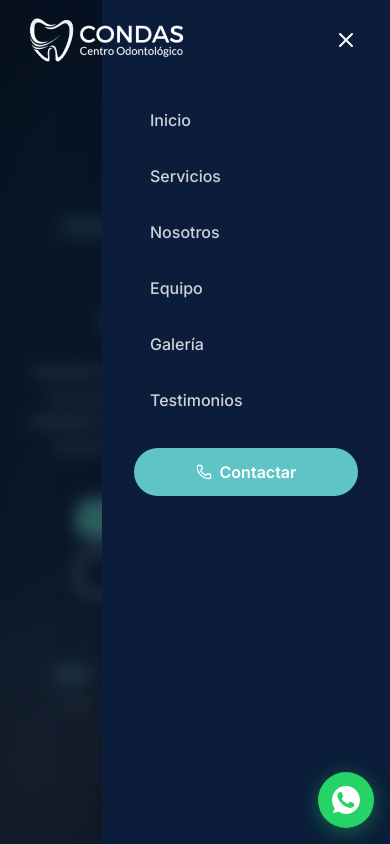
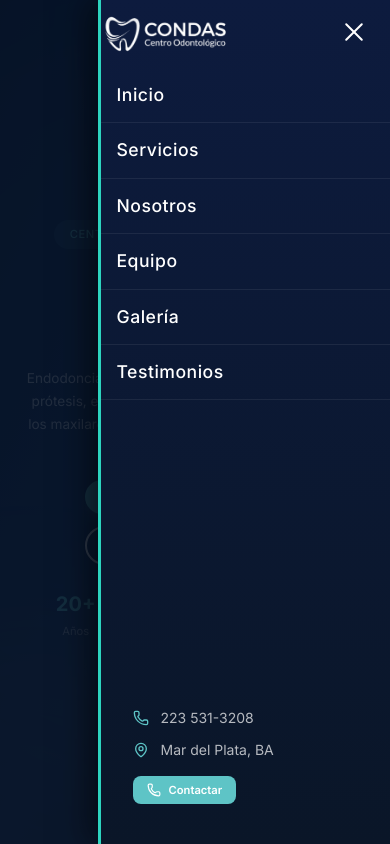
Before and after one commit to augussto12/condas, a React (Vite) app: page / in a window 390 px wide. Both pictures are taken after a click on the button 346 px from the left and 40 px from the top of the page. Shown: the top 844 px of the page. Built offline with nearby package versions, Linux system fonts and the light colour scheme.

Commit message:
fixes en mobile

```diff
--- a/src/components/layout/Navbar.tsx
+++ b/src/components/layout/Navbar.tsx
@@ -1,6 +1,6 @@
 import { useState, useEffect } from 'react';
 import { motion, AnimatePresence } from 'framer-motion';
-import { Menu, X, Phone } from 'lucide-react';
+import { Phone, MapPin } from 'lucide-react';
 import { NAV_LINKS, CONTACT_INFO } from '../../constants/navigation';
 import logoSrc from '../../assets/LOGO-CONDAS_Mesa-de-trabajo-1-copia-3-300x101.png';
 
@@ -17,18 +17,42 @@ export default function Navbar() {
     // Lock body scroll when mobile menu is open
     useEffect(() => {
         if (mobileOpen) {
+            const scrollY = window.scrollY;
+            document.body.style.top = `-${scrollY}px`;
             document.body.classList.add('menu-open');
         } else {
+            const scrollY = document.body.style.top;
             document.body.classList.remove('menu-open');
+            document.body.style.top = '';
+            window.scrollTo(0, parseInt(scrollY || '0') * -1);
         }
-        return () => document.body.classList.remove('menu-open');
+        return () => {
+            const scrollY = document.body.style.top;
+            document.body.classList.remove('menu-open');
+            document.body.style.top = '';
+            if (scrollY) window.scrollTo(0, parseInt(scrollY) * -1);
+        };
     }, [mobileOpen]);
 
     const handleNavClick = (href: string) => {
         setMobileOpen(false);
+        setTimeout(() => {
             const el = document.querySelector(href);
-        if (el) el.scrollIntoView({ behavior: 'smooth' });
+            if (el) {
+                // Offset calculation if header is fixed
+                const headerOffset = window.innerWidth < 768 ? 68 : 80; // approximate header height
+                const elementPosition = el.getBoundingClientRect().top;
+                const offsetPosition = elementPosition + window.scrollY - headerOffset;
+
+                window.scrollTo({
+                    top: offsetPosition,
+                    behavior: 'smooth'
+                });
+            }
+        }, 100);
     };
+
+    const isHeaderScrolled = scrolled && !mobileOpen;
 
     return (
         <>
@@ -37,35 +61,33 @@ export default function Navbar() {
                 animate={{ y: 0 }}
                 transition={{ duration: 0.5 }}
                 className={`
-          fixed top-0 left-0 right-0 z-50
+          fixed top-0 left-0 right-0 z-[9999]
           transition-all duration-500
-          ${scrolled
+          ${isHeaderScrolled
                         ? 'backdrop-blur-xl shadow-lg'
                         : 'bg-transparent'}
         `}
-                style={scrolled ? {
-                    backgroundColor: 'rgba(240, 249, 249, 0.78)',
-                    borderBottom: '1px solid rgba(94, 196, 198, 0.1)',
-                    boxShadow: '0 4px 30px rgba(11, 29, 58, 0.06)',
+                style={isHeaderScrolled ? {
+                    backgroundColor: 'rgba(13, 27, 62, 0.96)',
+                    borderBottom: '1px solid rgba(45, 212, 191, 0.15)',
+                    boxShadow: '0 4px 30px rgba(0,0,0,0.3)',
                 } : undefined}
             >
                 <div style={{ maxWidth: '1024px', marginLeft: 'auto', marginRight: 'auto', paddingLeft: '1.5rem', paddingRight: '1.5rem' }}>
-                    <div className="flex items-center justify-between" style={{ height: '5rem' }}>
+                    <div className="flex items-center justify-between h-[4rem] md:h-[5rem]">
                         {/* Logo */}
                         <a
                             href="#inicio"
                             onClick={(e) => { e.preventDefault(); handleNavClick('#inicio'); }}
                             style={{ display: 'flex', alignItems: 'center' }}
+                            className={`transition-opacity duration-300 ${mobileOpen ? 'md:opacity-100 opacity-0' : 'opacity-100'}`}
                         >
                             <img
                                 src={logoSrc}
                                 alt="Consultorios Condas"
-                                className="navbar-logo"
+                                className="h-[2.75rem] md:h-[3.5rem] w-auto transition-all duration-300"
                                 style={{
-                                    height: '3.5rem',
-                                    width: 'auto',
-                                    filter: scrolled ? 'none' : 'brightness(0) invert(1)',
-                                    transition: 'filter 0.5s ease',
+                                    filter: 'brightness(0) invert(1)',
                                 }}
                             />
                         </a>
@@ -77,10 +99,7 @@ export default function Navbar() {
                                     key={link.href}
                                     href={link.href}
                                     onClick={(e) => { e.preventDefault(); handleNavClick(link.href); }}
-                                    className={`font-medium rounded-lg transition-all duration-200 ${scrolled
-                                        ? 'text-primary/70 hover:text-primary hover:bg-primary/5'
-                                        : 'text-white/80 hover:text-white hover:bg-white/10'
-                                        }`}
+                                    className={`font-medium rounded-lg transition-all duration-200 text-white/80 hover:text-white hover:bg-white/10`}
                                     style={{ padding: '0.5rem 0.75rem', fontSize: '0.85rem' }}
                                 >
                                     {link.label}
@@ -99,73 +118,176 @@ export default function Navbar() {
                             </a>
                         </nav>
 
-                        {/* Mobile Toggle */}
+                        {/* Mobile Toggle (CSS Morphing Hamburger) */}
                         <button
                             onClick={() => setMobileOpen(!mobileOpen)}
-                            className={`md:hidden rounded-lg transition-colors cursor-pointer ${scrolled ? 'text-primary hover:bg-primary/5' : 'text-white hover:bg-white/10'
-                                }`}
-                            style={{ padding: '0.5rem' }}
+                            className="md:hidden relative w-[24px] h-[18px] flex flex-col justify-between items-center cursor-pointer border-none bg-transparent p-0 z-[70]"
                             aria-label="Toggle menu"
                         >
-                            {mobileOpen ? <X size={24} /> : <Menu size={24} />}
+                            <span className={`absolute left-0 w-full h-[2px] rounded-full transition-all duration-300 ${mobileOpen ? 'top-1/2 -translate-y-1/2 rotate-45' : 'top-0'
+                                }`} style={{ backgroundColor: '#ffffff' }} />
+
+                            <span className={`absolute left-0 top-1/2 -translate-y-1/2 w-full h-[2px] rounded-full transition-all duration-300 ${mobileOpen ? 'opacity-0' : 'opacity-100'
+                                }`} style={{ backgroundColor: '#ffffff' }} />
+
+                            <span className={`absolute left-0 w-full h-[2px] rounded-full transition-all duration-300 ${mobileOpen ? 'top-1/2 -translate-y-1/2 -rotate-45' : 'bottom-0'
+                                }`} style={{ backgroundColor: '#ffffff' }} />
                         </button>
                     </div>
                 </div>
             </motion.header>
 
-            {/* Mobile Menu */}
+            {/* Mobile Menu Drawer */}
             <AnimatePresence>
                 {mobileOpen && (
+                    <>
+                        {/* Dark Overlay */}
                         <motion.div
-                        initial={{ opacity: 0, x: '100%' }}
-                        animate={{ opacity: 1, x: 0 }}
-                        exit={{ opacity: 0, x: '100%' }}
-                        transition={{ type: 'spring', stiffness: 300, damping: 30 }}
-                        className="fixed inset-0 z-40 md:hidden"
-                    >
-                        <div
-                            className="absolute inset-0 bg-black/50 backdrop-blur-sm"
+                            initial={{ opacity: 0 }}
+                            animate={{ opacity: 0.85 }}
+                            exit={{ opacity: 0 }}
+                            transition={{ duration: 0.15 }}
+                            className="fixed inset-0 bg-[#071225] z-[990] md:hidden"
                             onClick={() => setMobileOpen(false)}
                         />
-                        <div className="absolute right-0 top-0 bottom-0 bg-primary shadow-2xl"
-                            style={{ width: '18rem', padding: '2rem', paddingTop: '6rem' }}>
-                            <nav style={{ display: 'flex', flexDirection: 'column', gap: '0.5rem' }}>
-                                {NAV_LINKS.map((link) => (
-                                    <a
+
+                        {/* Right Drawer */}
+                        <motion.div
+                            initial={{ x: '100%' }}
+                            animate={{ x: 0 }}
+                            exit={{ x: '100%' }}
+                            transition={{ type: 'tween', ease: [0.4, 0, 0.2, 1], duration: 0.35 }}
+                            className="fixed top-0 bottom-0 right-0 z-[999] flex flex-col md:hidden"
+                            style={{
+                                width: '75%',
+                                maxWidth: '320px',
+                                background: 'linear-gradient(180deg, #0D1B3E 0%, #0a1628 100%)',
+                                borderLeft: '3px solid #2DD4BF',
+                                boxShadow: '-10px 0 30px rgba(0,0,0,0.5)'
+                            }}
+                        >
+                            {/* Drawer Header (Logo inside panel) */}
+                            <div className="flex items-center h-[4.25rem] md:h-[5rem] pl-8">
+                                <img
+                                    src={logoSrc}
+                                    alt="Consultorios Condas"
+                                    className="h-[2.75rem] md:h-[3.5rem] w-auto"
+                                    style={{
+                                        filter: 'brightness(0) invert(1)',
+                                    }}
+                                />
+                                {/* The X is provided by the header's morphing hamburger positioned exactly here */}
+                            </div>
+
+                            {/* Drawer Links - scrollable area */}
+                            <div className="flex-1 overflow-y-auto overflow-x-hidden px-8 pt-4">
+                                <nav className="flex flex-col">
+                                    {NAV_LINKS.map((link, i) => (
+                                        <motion.a
                                             key={link.href}
                                             href={link.href}
+                                            initial={{ opacity: 0, x: 20 }}
+                                            animate={{ opacity: 1, x: 0 }}
+                                            exit={{ opacity: 0, x: 20 }}
+                                            transition={{ duration: 0.3, delay: 0.1 + i * 0.05 }}
                                             onClick={(e) => { e.preventDefault(); handleNavClick(link.href); }}
-                                        className="text-white/80 hover:text-white hover:bg-white/10
-                      rounded-xl font-medium transition-all duration-200"
-                                        style={{ padding: '0.75rem 1rem', minHeight: '44px', display: 'flex', alignItems: 'center' }}
+                                            className="mobile-nav-link"
                                         >
                                             {link.label}
-                                    </a>
+                                        </motion.a>
                                     ))}
+                                </nav>
+                            </div>
+
+                            {/* Bottom Contact Info - fixed at bottom of drawer */}
+                            <motion.div
+                                initial={{ opacity: 0, y: 20 }}
+                                animate={{ opacity: 1, y: 0 }}
+                                exit={{ opacity: 0, y: 20 }}
+                                transition={{ duration: 0.3, delay: 0.4 }}
+                                style={{
+                                    padding: '1.25rem 2rem 2.5rem 2rem',
+                                    display: 'flex',
+                                    flexDirection: 'column',
+                                    gap: '0.75rem',
+                                }}
+                            >
+                                <div className="flex items-center gap-3 text-white/70 text-sm">
+                                    <Phone size={16} className="text-accent shrink-0" />
+                                    <span>223 531-3208</span>
+                                </div>
+                                <div className="flex items-center gap-3 text-white/70 text-sm">
+                                    <MapPin size={16} className="text-accent shrink-0" />
+                                    <span>Mar del Plata, BA</span>
+                                </div>
+
                                 <a
                                     href={CONTACT_INFO.whatsapp}
                                     target="_blank"
                                     rel="noopener noreferrer"
-                                    className="bg-accent text-white font-semibold rounded-full hover:bg-accent-dark transition-all duration-300"
-                                    style={{ marginTop: '1rem', display: 'flex', alignItems: 'center', justifyContent: 'center', gap: '0.5rem', padding: '0.75rem 1.5rem', minHeight: '44px' }}
+                                    className="bg-accent text-white font-semibold rounded-lg hover:bg-accent-dark transition-all duration-300 flex items-center justify-center gap-2"
+                                    style={{ padding: '0.35rem 0.875rem', alignSelf: 'flex-start', fontSize: '0.7rem', marginTop: '0.25rem' }}
                                 >
-                                    <Phone size={16} />
+                                    <Phone size={14} />
                                     Contactar
                                 </a>
-                            </nav>
-                        </div>
                             </motion.div>
-                )}
-            </AnimatePresence>
+                        </motion.div>
+                    </>
+                )
+                }
+            </AnimatePresence >
 
-            {/* Responsive logo */}
-            <style>{`
+            {/* Styles */}
+            < style > {`
                 @media (max-width: 380px) {
                     .navbar-logo {
                         height: 2.5rem !important;
                     }
                 }
-            `}</style>
+
+                .mobile-nav-link {
+                    display: flex;
+                    align-items: center;
+                    padding: 14px 0;
+                    font-size: 1.1rem;
+                    font-weight: 500;
+                    letter-spacing: 0.5px;
+                    color: #ffffff;
+                    border-bottom: 1px solid rgba(255,255,255,0.07);
+                    transition: color 0.2s ease;
+                    position: relative;
+                    text-decoration: none;
+                    padding-left: 16px;
+                }
+
+                .mobile-nav-link::before {
+                    content: '';
+                    position: absolute;
+                    left: 0;
+                    top: 50%;
+                    transform: translateY(-50%);
+                    width: 5px;
+                    height: 5px;
+                    border-radius: 50%;
+                    background-color: #C9A96E;
+                    opacity: 0;
+                    transition: opacity 0.2s ease, transform 0.2s ease;
+                }
+                .mobile-nav-link:hover, .mobile-nav-link:active {
+                    color: #2DD4BF;
+                }
+                .mobile-nav-link:hover::before, .mobile-nav-link:active::before {
+                    opacity: 1;
+                    transform: translateY(-50%) scale(1.2);
+                }
+                body.menu-open {
+                    overflow: hidden;
+                    position: fixed;
+                    width: 100%;
+                    touch-action: none;
+                }
+            `}</style >
         </>
     );
 }
--- a/src/components/sections/Hero.tsx
+++ b/src/components/sections/Hero.tsx
@@ -117,7 +117,7 @@ export default function Hero() {
                 style={{ y: contentY, opacity }}
                 className="relative z-10"
             >
-                <div style={{ maxWidth: '896px', marginLeft: 'auto', marginRight: 'auto', paddingLeft: '1.5rem', paddingRight: '1.5rem', textAlign: 'center' }}>
+                <div className="hero-main-content" style={{ maxWidth: '896px', marginLeft: 'auto', marginRight: 'auto', paddingLeft: '1.5rem', paddingRight: '1.5rem', textAlign: 'center' }}>
                     <motion.div
                         initial={{ opacity: 0, y: 40 }}
                         animate={{ opacity: 1, y: 0 }}
@@ -184,7 +184,7 @@ export default function Hero() {
                         initial={{ opacity: 0, y: 40 }}
                         animate={{ opacity: 1, y: 0 }}
                         transition={{ duration: 0.8, delay: 1 }}
-                        className="grid grid-cols-3"
+                        className="grid grid-cols-3 hero-stats"
                         style={{ marginTop: '4rem', gap: 'clamp(1rem, 3vw, 2rem)', maxWidth: '28rem', marginLeft: 'auto', marginRight: 'auto' }}
                     >
                         {stats.map((stat) => (
@@ -220,6 +220,18 @@ export default function Hero() {
                     font-size: 0.9rem !important;
                     padding: 0.7rem 1.25rem !important;
                 }
+                @media (max-width: 768px) {
+                    .hero-subtitle {
+                        margin-bottom: 1.5rem !important;
+                    }
+                    .hero-buttons button {
+                        font-size: 0.8rem !important;
+                        padding: 0.55rem 1rem !important;
+                    }
+                    .hero-stats {
+                        margin-top: 2rem !important;
+                    }
+                }
                 @media (max-width: 480px) {
                     .hero-buttons {
                         flex-direction: column !important;
@@ -227,9 +239,19 @@ export default function Hero() {
                     }
                     .hero-buttons button {
                         width: 100%;
-                        max-width: 240px;
+                        max-width: 220px;
+                        font-size: 0.78rem !important;
+                        padding: 0.5rem 0.875rem !important;
+                    }
+                    .hero-subtitle {
+                        margin-bottom: 1.25rem !important;
                         font-size: 0.85rem !important;
-                        padding: 0.65rem 1rem !important;
+                    }
+                    .hero-stats {
+                        margin-top: 1.5rem !important;
+                    }
+                    .hero-main-content {
+                        margin-top: -4rem !important;
                     }
                 }
             `}</style>
--- a/src/components/ui/Button.tsx
+++ b/src/components/ui/Button.tsx
@@ -1,6 +1,6 @@
 import { forwardRef } from 'react';
 import type { ButtonHTMLAttributes, CSSProperties } from 'react';
-import { motion } from 'framer-motion';
+
 
 interface ButtonProps extends ButtonHTMLAttributes<HTMLButtonElement> {
     variant?: 'primary' | 'secondary' | 'outline' | 'ghost';
@@ -27,14 +27,13 @@ const sizeStyles: Record<string, CSSProperties> = {
 const Button = forwardRef<HTMLButtonElement, ButtonProps>(
     ({ variant = 'primary', size = 'md', className = '', children, style, ...props }, ref) => {
         return (
-            <motion.button
+            <button
                 ref={ref}
-                whileHover={{ scale: 1.03 }}
-                whileTap={{ scale: 0.97 }}
                 className={`
           inline-flex items-center justify-center gap-2
           font-semibold rounded-full
           transition-all duration-300 cursor-pointer
+          hover:scale-[1.03] active:scale-[0.97]
           ${variantClasses[variant]}
           ${className}
         `}
@@ -42,7 +41,7 @@ const Button = forwardRef<HTMLButtonElement, ButtonProps>(
                 {...(props as any)}
             >
                 {children}
-            </motion.button>
+            </button>
         );
     }
 );
--- a/src/components/ui/SectionDivider.tsx
+++ b/src/components/ui/SectionDivider.tsx
@@ -17,31 +17,32 @@ export default function SectionDivider({
 }: SectionDividerProps) {
     return (
         <div
-            className={`section-divider w-full overflow-hidden leading-[0] ${flip ? 'rotate-180' : ''} ${className}`}
+            className={`section-divider w-full overflow-hidden leading-none flex flex-col ${flip ? 'rotate-180' : ''} ${className}`}
             style={{
+                position: 'relative',
+                zIndex: 10,
                 backgroundColor: bgColor,
-                marginTop: '-2px',
-                marginBottom: '-2px',
-                position: 'relative',
-                zIndex: 2,
+                marginTop: '-1px',
+                marginBottom: '-1px',
             }}
             aria-hidden="true"
         >
             <svg
                 viewBox="0 0 1440 80"
                 xmlns="http://www.w3.org/2000/svg"
-                className="section-divider-svg"
-                style={{ width: '100%', display: 'block' }}
+                className="section-divider-svg block w-full"
                 preserveAspectRatio="none"
+                style={{ shapeRendering: 'geometricPrecision' }}
             >
-                {/* Full background rect matching previous section */}
-                <rect x="0" y="0" width="1440" height="80" fill={bgColor} />
-                {/* Wave fill matching next section, painted on top */}
+                {/* No <rect> needed, wrapper background handles the top part */}
                 <path
                     d="M0,40 C360,80 720,0 1080,40 C1260,60 1380,50 1440,40 L1440,80 L0,80 Z"
                     fill={fillColor}
                 />
             </svg>
+
+            {/* 2px strip to guarantee no subpixel gaps at the very bottom overlapping the next section */}
+            <div style={{ height: '2px', backgroundColor: fillColor, width: '100%' }} />
 
             <style>{`
                 .section-divider-svg {
--- a/src/components/ui/WhatsAppFloat.tsx
+++ b/src/components/ui/WhatsAppFloat.tsx
@@ -41,29 +41,38 @@ export default function WhatsAppFloat() {
             </svg>
 
             {/* Pulse ring animation */}
-            <span style={{
-                position: 'absolute',
-                inset: '-4px',
-                borderRadius: '50%',
-                border: '2px solid rgba(37, 211, 102, 0.4)',
-                animation: 'whatsapp-pulse 2s ease-out infinite',
-            }} />
+            <span
+                className="whatsapp-pulse-ring"
+                style={{
+                    position: 'absolute',
+                    inset: '-4px',
+                    borderRadius: '50%',
+                    border: '2px solid rgba(37, 211, 102, 0.4)',
+                    animation: 'whatsapp-pulse 2s ease-out infinite',
+                }}
+            />
 
             <style>{`
         @keyframes whatsapp-pulse {
           0% { transform: scale(1); opacity: 1; }
           100% { transform: scale(1.4); opacity: 0; }
         }
+        body.menu-open .whatsapp-float {
+            display: none !important;
+        }
         @media (max-width: 768px) {
           .whatsapp-float {
             bottom: 1rem !important;
             right: 1rem !important;
-            width: 3.5rem !important;
-            height: 3.5rem !important;
+            width: 2.75rem !important;
+            height: 2.75rem !important;
           }
           .whatsapp-float svg {
-            width: 1.75rem !important;
-            height: 1.75rem !important;
+            width: 1.5rem !important;
+            height: 1.5rem !important;
+          }
+          .whatsapp-pulse-ring {
+            display: none !important;
           }
         }
       `}</style>
--- a/src/constants/team.ts
+++ b/src/constants/team.ts
@@ -36,7 +36,7 @@ export const TEAM_MEMBERS: TeamMember[] = [
         id: 'juan-pablo',
         name: 'Dr. Juan Pablo',
         role: 'Odontólogo',
-        specialty: 'Periodoncia',
+        specialty: 'Ortodoncia',
         bio: 'Especialista en salud gingival y regeneración ósea. Comprometido con la salud integral de cada paciente.',
         image: '/team/juan-pablo.jpg',
     },
```
Also changed, not shown: src/components/sections/Testimonials.tsx (+41 -33 lines). Lines whose indentation alone changed are shown as unchanged.
